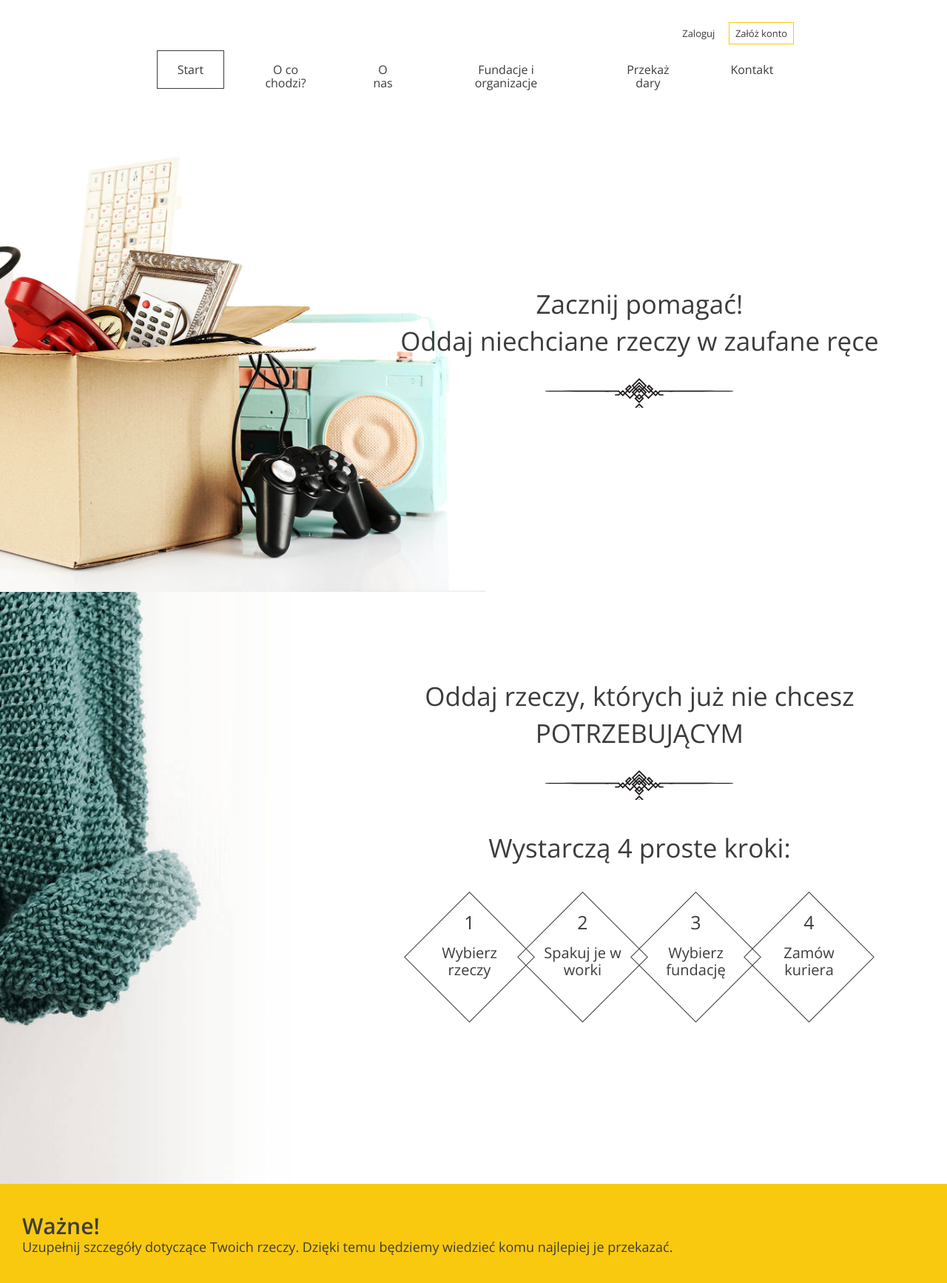
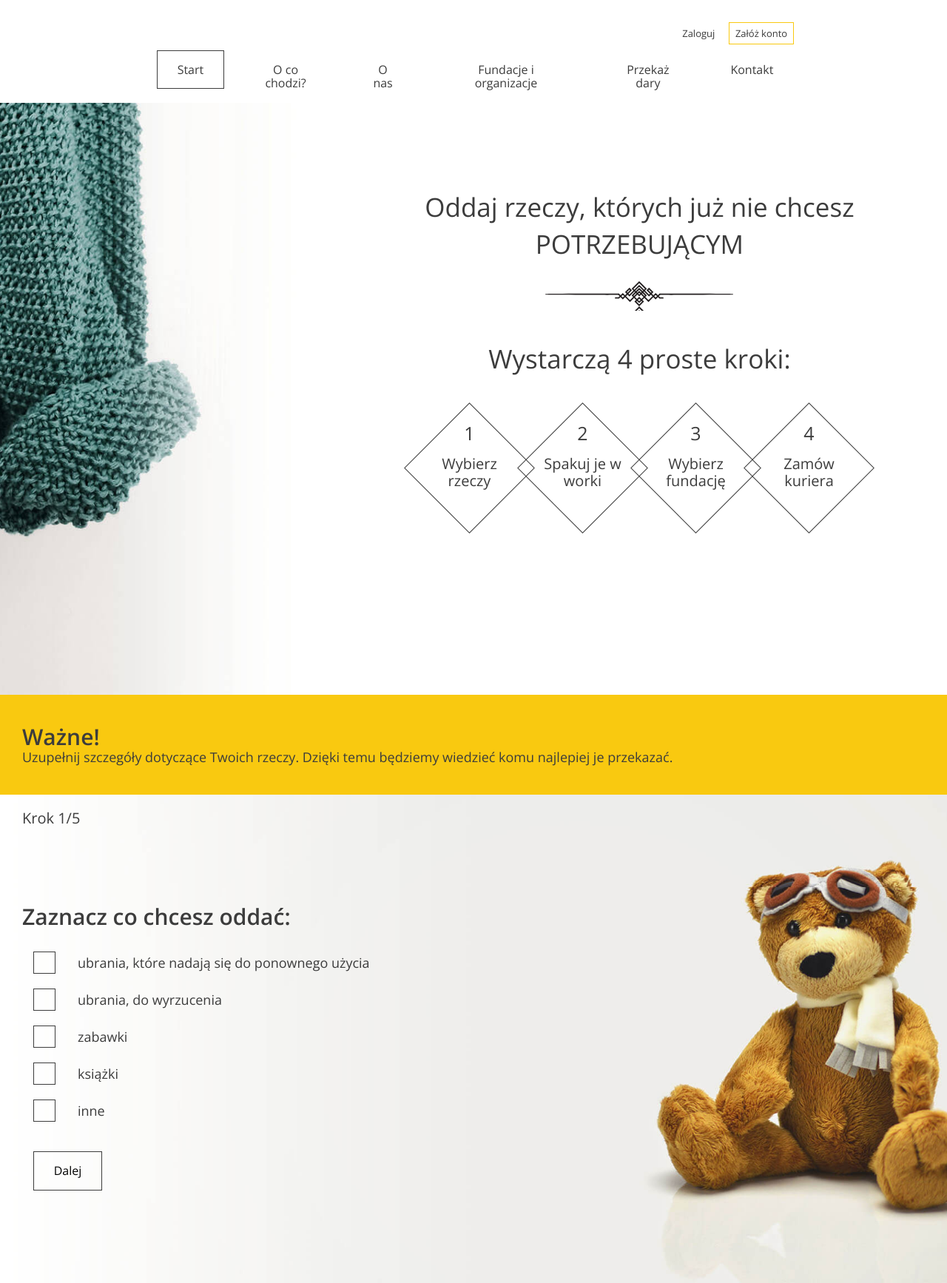
Before and after one commit to MetalFatigue/Charity_donation, a Django app: page /add-donation/ in a window 1280 px wide. Shown: the top 1734 px of the page at 74% size. Run offline with Django 4.2, Linux system fonts and the light colour scheme.

Commit message:
#0 Przygotowanie szablonów 2

```diff
--- a/templates/base.html
+++ b/templates/base.html
@@ -9,30 +9,32 @@
     <link rel="stylesheet" href="{% static "/css/style.css" %}"/>
   </head>
   <body>
-    <header class="header--main-page">
+    <header class="header">
       <nav class="container container--70">
         <ul class="nav--actions">
-          <li><a href="#" class="btn btn--small btn--without-border">Zaloguj</a></li>
-          <li><a href="#" class="btn btn--small btn--highlighted">Załóż konto</a></li>
+          <li><a href="{% url "login" %}" class="btn btn--small btn--without-border">Zaloguj</a></li>
+          <li><a href="{% url "register" %}" class="btn btn--small btn--highlighted">Załóż konto</a></li>
         </ul>
 
         <ul>
-          <li><a href="#" class="btn btn--without-border active">Start</a></li>
+          <li><a href="{% url "landing-page" %}" class="btn btn--without-border active">Start</a></li>
           <li><a href="#steps" class="btn btn--without-border">O co chodzi?</a></li>
           <li><a href="#about-us" class="btn btn--without-border">O nas</a></li>
           <li><a href="#help" class="btn btn--without-border">Fundacje i organizacje</a></li>
-          <li><a href="form.html" class="btn btn--without-border">Przekaż dary</a></li>
+          <li><a href="{% url "add-donations" %}" class="btn btn--without-border">Przekaż dary</a></li>
           <li><a href="#contact" class="btn btn--without-border">Kontakt</a></li>
         </ul>
       </nav>
-        <div class="slogan container container--90">
-        <div class="slogan--item">
-          <h1>
-            Zacznij pomagać!<br />
-            Oddaj niechciane rzeczy w zaufane ręce
-          </h1>
-        </div>
-        </div>
+
+{#        <header class="header--main-page">#}
+{#        <div class="slogan container container--90">#}
+{#        <div class="slogan--item">#}
+{#          <h1>#}
+{#            Zacznij pomagać!<br/>#}
+{#            Oddaj niechciane rzeczy w zaufane ręce#}
+{#          </h1>#}
+{#        </div>#}
+{#        </div>#}
     </header>
   {% block content %}
   {% endblock %}
```
Also changed, not shown: templates/index.html (+10 -0 lines).
